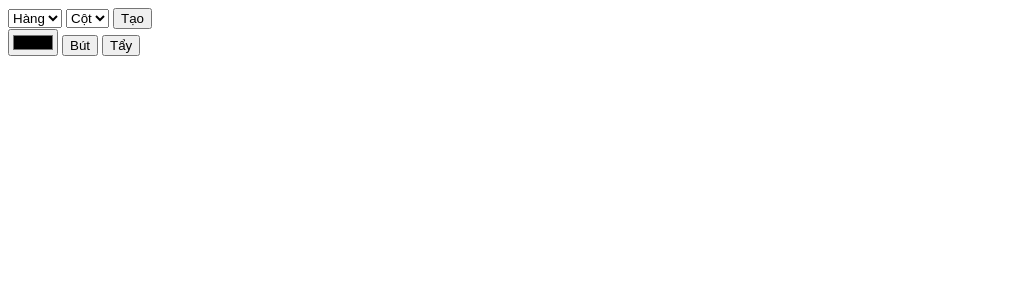
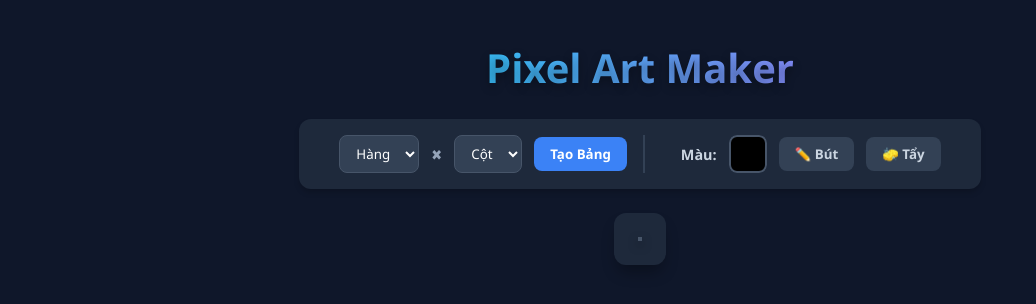
Before and after one commit to duongtuanthuy/my-first-learn-html-css, a plain HTML site: page pixel-art-web-demo/index.html in a window 1280 px wide. Shown: the whole page, without its empty margins (0-1036 px from the left). Drawn offline with Linux system fonts and the light colour scheme.

Commit message:
feat: Nâng cấp toàn diện giao diện Dark Mode và tối ưu UI/UX
- Áp dụng thiết kế Dark Mode chuyên nghiệp cho toàn bộ ứng dụng
- Tái cấu trúc HTML/CSS, phân tách rõ ràng khu vực Toolbar và Canvas

```diff
--- a/pixel-art-web-demo/index.html
+++ b/pixel-art-web-demo/index.html
@@ -7,27 +7,42 @@
     <link rel="stylesheet" href="style.css">
 </head>
 <body>
-    <div>
-        <select id="row">
+    <div class="app-container">
+        <header>
+            <h1>Pixel Art Maker</h1>
+        </header>
+
+        <div class="toolbar">
+            <div class="tool-group">
+                <select id="row" class="styled-select">
                     <option value="" disabled selected>Hàng</option>
-            <option value="10">10</option>
                     <option value="20">20</option>
-            <option value="50">30</option>
+                    <option value="30">30</option>
+                    <option value="40">40</option>
                 </select>
-        <select id="column">
+                <span class="multiply-icon">✖</span>
+                <select id="column" class="styled-select">
                     <option value="" disabled selected>Cột</option>
-            <option value="10">10</option>
                     <option value="20">20</option>
-            <option value="50">30</option>
+                    <option value="30">30</option>
+                    <option value="40">40</option>
                 </select>
-        <button id="create-btn">Tạo</button>
+                <button id="create-btn" class="primary-btn">Tạo Bảng</button>
             </div>
-    <div>
-        <input id="color-picker" type="color" value="#000000">
-        <button id="pen">Bút</button>
-        <button id="eraser">Tẩy</button>
+
+            <div class="tool-group">
+                <span style="color: #cbd5e1; font-weight: 600; font-size: 0.9rem;">Màu:</span>
+                <input id="color-picker" type="color" value="#000000" title="Chọn màu">
+                <button id="pen-btn" class="tool-btn">✏️ Bút</button>
+                <button id="eraser-btn" class="tool-btn">🧽 Tẩy</button>
             </div>
+        </div>
+
+        <div class="canvas-container">
             <div id="pixel-table"></div>
+        </div>
+    </div>
+
     <script type="module" src="js/main.js"></script>
 </body>
 </html>
--- a/pixel-art-web-demo/style.css
+++ b/pixel-art-web-demo/style.css
@@ -1,11 +1,155 @@
+/* --- GEHIHI --- */
+* {
+    box-sizing: border-box;
+    margin: 0;
+    padding: 0;
+    font-family: 'Segoe UI', Tahoma, Geneva, Verdana, sans-serif;
+}
+
+body {
+    background-color: #0f172a; /* Màu nền Dark Mode (Xanh đen) */
+    color: #f8fafc;
+    display: flex;
+    justify-content: center;
+    min-height: 100vh;
+    padding: 40px 20px;
+}
+
+.app-container {
+    display: flex;
+    flex-direction: column;
+    align-items: center;
+    gap: 24px;
+    width: 100%;
+    max-width: 800px;
+}
+
+/* --- TIÊU ĐỀ --- */
+header h1 {
+    font-size: 2.5rem;
+    font-weight: 800;
+    /* Hiệu ứng chữ màu Gradient */
+    background: linear-gradient(to right, #38bdf8, #818cf8);
+    -webkit-background-clip: text;
+    background-clip: text;
+    color: transparent;
+    text-shadow: 0 4px 10px rgba(0,0,0,0.3);
+}
+
+/* --- THANH CÔNG CỤ (TOOLBAR) --- */
+.toolbar {
+    display: flex;
+    flex-wrap: wrap;
+    gap: 20px;
+    background-color: #1e293b; /* Màu nền thanh công cụ */
+    padding: 16px 24px;
+    border-radius: 12px;
+    box-shadow: 0 4px 6px -1px rgba(0, 0, 0, 0.2);
+    justify-content: center;
+}
+
+.tool-group {
+    display: flex;
+    align-items: center;
+    gap: 12px;
+    padding: 0 16px;
+}
+
+/* Đường vạch chia cách giữa 2 nhóm công cụ */
+.tool-group:not(:last-child) {
+    border-right: 2px solid #334155;
+}
+
+.multiply-icon {
+    color: #94a3b8;
+    font-size: 0.9rem;
+}
+
+/* --- TÙY CHỈNH NÚT BẤM & DROPDOWN --- */
+.styled-select {
+    background-color: #334155;
+    color: white;
+    border: 1px solid #475569;
+    padding: 8px 12px;
+    border-radius: 8px;
+    outline: none;
+    cursor: pointer;
+    font-weight: 500;
+}
+
+button {
+    padding: 8px 16px;
+    border-radius: 8px;
+    border: none;
+    font-weight: 600;
+    cursor: pointer;
+    transition: all 0.2s ease; /* Hiệu ứng mượt mà khi hover */
+}
+
+/* Nút Tạo bảng */
+.primary-btn {
+    background-color: #3b82f6;
+    color: white;
+}
+.primary-btn:hover { background-color: #2563eb; }
+.primary-btn:active { transform: scale(0.95); } /* Hiệu ứng lún xuống khi click */
+
+/* Nút Bút & Tẩy */
+.tool-btn {
+    background-color: #334155;
+    color: #cbd5e1;
+}
+.tool-btn:hover {
+    background-color: #475569;
+    color: white;
+}
+
+/* Tùy chỉnh ô chọn màu cho đẹp hơn */
+#color-picker {
+    -webkit-appearance: none;
+    appearance: none;
+    width: 38px;
+    height: 38px;
+    border: none;
+    border-radius: 8px;
+    cursor: pointer;
+    background: transparent;
+}
+#color-picker::-webkit-color-swatch-wrapper { padding: 0; }
+#color-picker::-webkit-color-swatch {
+    border: 2px solid #475569;
+    border-radius: 8px;
+}
+
+/* --- KHU VỰC BẢNG VẼ --- */
+.canvas-container {
+    background-color: #1e293b;
+    padding: 24px;
+    border-radius: 12px;
+    box-shadow: 0 10px 15px -3px rgba(0, 0, 0, 0.3);
+    max-width: 100%;
+    overflow: auto; /* Tự xuất hiện thanh cuộn nếu bảng vẽ quá to */
+    display: flex;
+    justify-content: center;
+}
+
+/* Khung chứa các ô pixel */
+#pixel-table {
+    border: 2px solid #475569;
+    box-shadow: 0 4px 10px rgba(0,0,0,0.5);
+    background-color: #cbd5e1; /* Màu nền cho khe hở (nếu có) */
+}
+
+/* Code cũ của bạn giữ nguyên */
 .pixel-cell {
     width: 100%;
     height: 100%;
     aspect-ratio: 1;
     background-color: #ffffff;
     border: 1px solid #e2e8f0;
-    box-sizing: border-box; /* Giữ chuẩn kích thước 20x20px không bị tràn viền */
+    box-sizing: border-box;
     user-select: none;
+    cursor: inherit; /* Quan trọng: để nhận icon SVG từ bảng */
 }
 
 /* Con trỏ chuột hình Cây bút */
```
Lines whose indentation alone changed are shown as unchanged.
